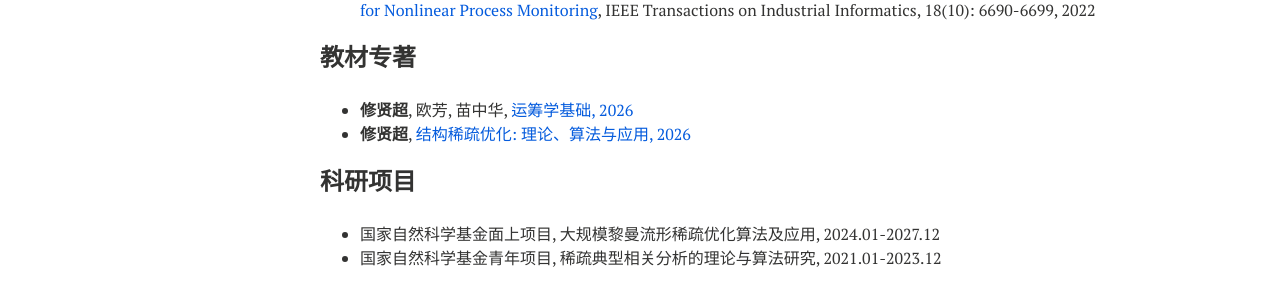
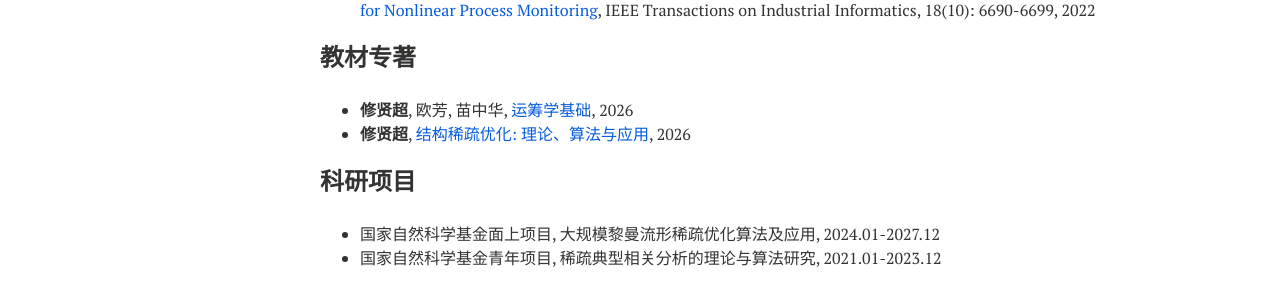
Before and after one commit to xianchaoxiu/xianchaoxiu.github.io, a Jekyll site: the page built from chinese/index.md, in a window 1280 px wide. Shown: the part 969-1259 px from the top of the page. Built offline with Jekyll 4.4.1, drawn with Linux system fonts in a browser that asks for light colours; nearby versions of some CDN libraries.

Commit message:
Update index.md

```diff
--- a/chinese/index.md
+++ b/chinese/index.md
@@ -45,8 +45,8 @@ share: false
 
 
 ### 教材专著
-* <b>修贤超</b>, 欧芳, 苗中华, <a href="https://xianchaoxiu.github.io/chinese/book/OR/" class="textlink" target="_blank">运筹学基础, 2026 </a><br>
-* <b>修贤超</b>, <a href="https://xianchaoxiu.github.io/chinese/book/OPT/" class="textlink" target="_blank">结构稀疏优化: 理论、算法与应用, 2026 </a><br>
+* <b>修贤超</b>, 欧芳, 苗中华, <a href="https://xianchaoxiu.github.io/chinese/book/OR/" class="textlink" target="_blank">运筹学基础</a>, 2026 <br>
+* <b>修贤超</b>, <a href="https://xianchaoxiu.github.io/chinese/book/OPT/" class="textlink" target="_blank">结构稀疏优化: 理论、算法与应用</a>, 2026 <br>
 
 
 
```
